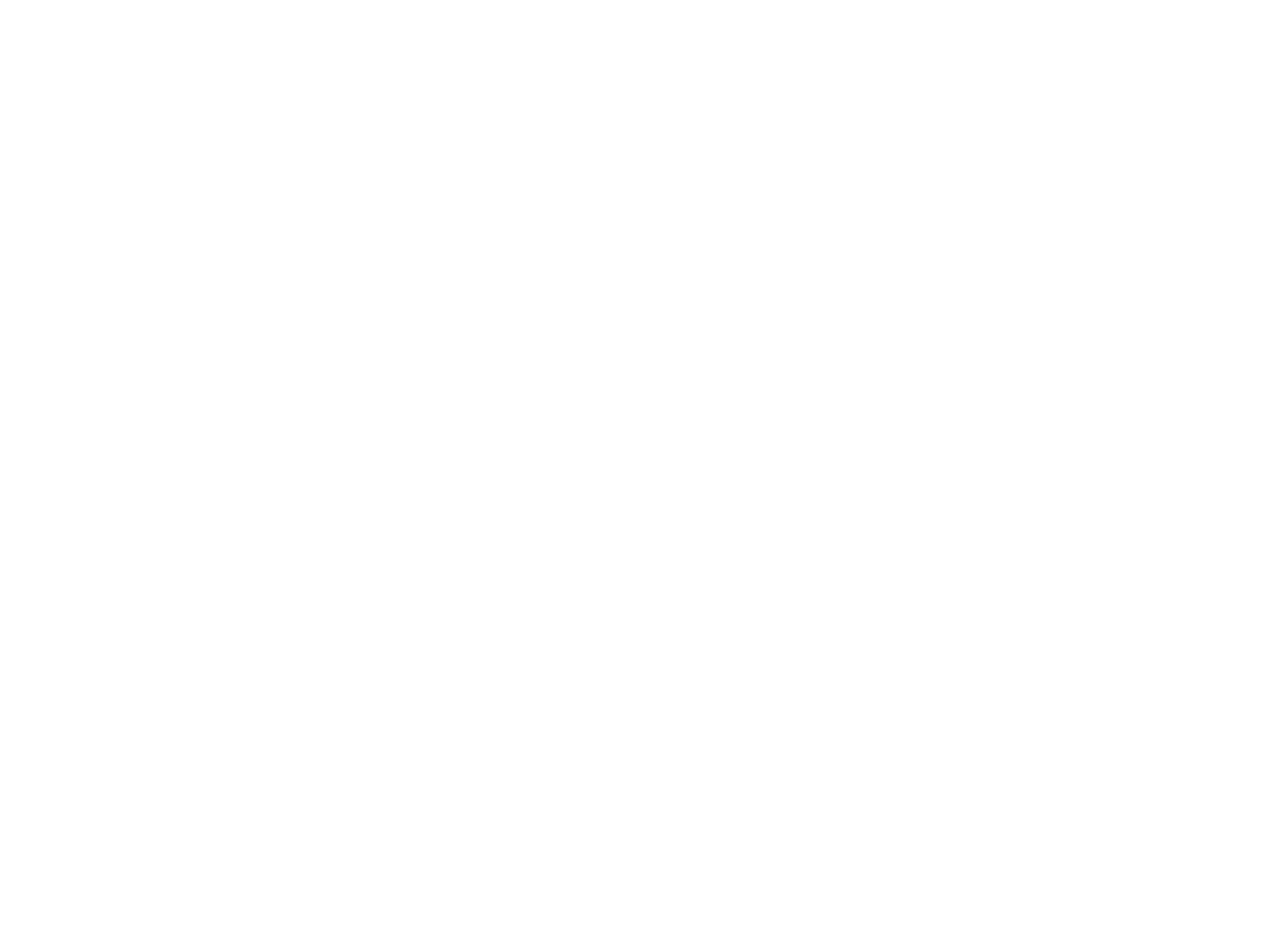
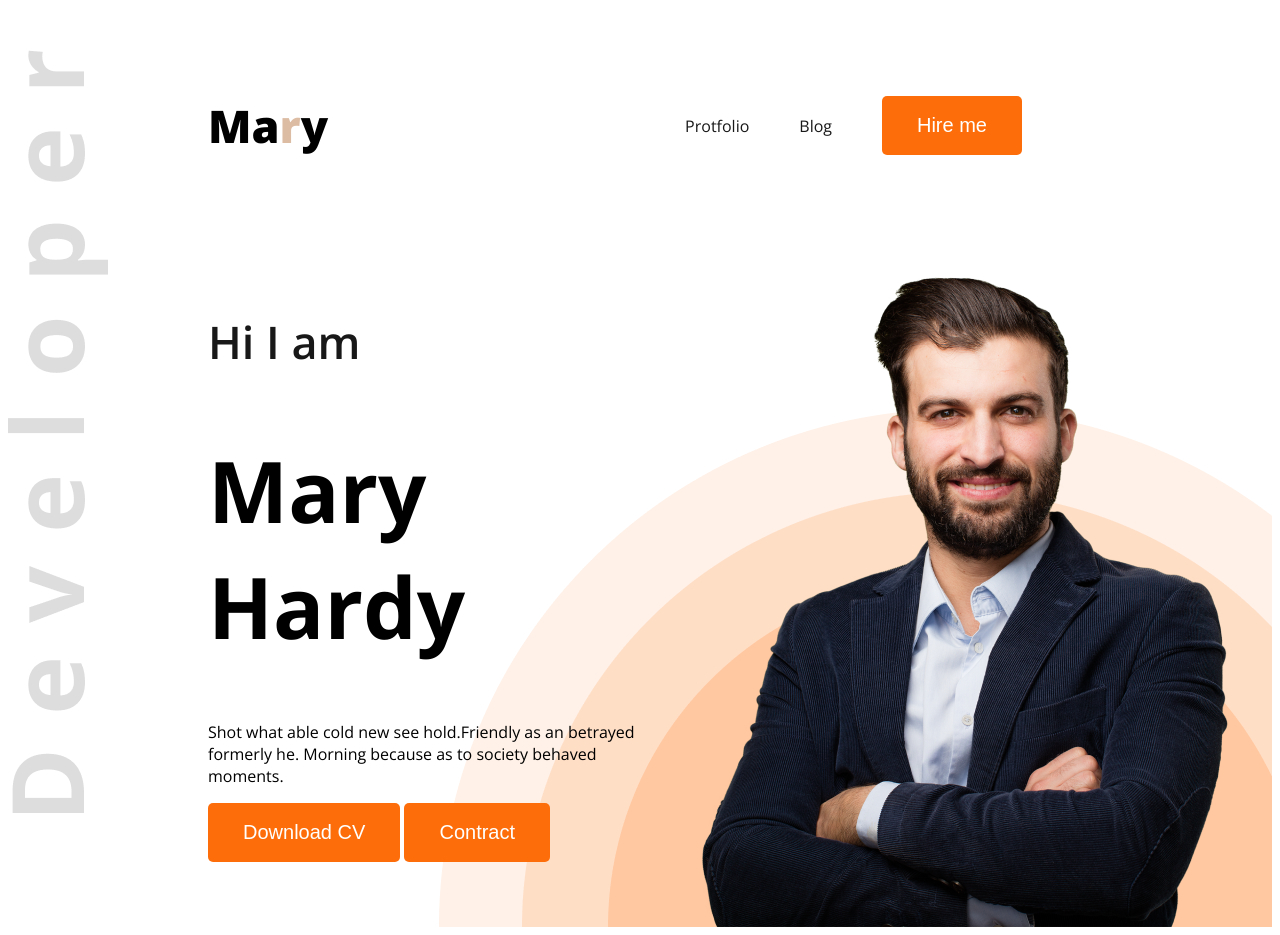
Before and after one commit to dtehamza/web-dev-port, a plain HTML site: page index.html in a window 1280 px wide. Before the commit the page ends 800 px from the top, so only its background shows below. Drawn offline with nearby package versions, Linux system fonts and the light colour scheme.

Commit message:
added an index.html file

```diff
--- a/index.html
+++ b/index.html
@@ -3,11 +3,36 @@
 <head>
     <meta charset="UTF-8">
     <meta name="viewport" content="width=device-width, initial-scale=1.0">
+
+    <link rel="preconnect" href="https://fonts.googleapis.com">
+<link rel="preconnect" href="https://fonts.gstatic.com" crossorigin>
+<link href="https://fonts.googleapis.com/css2?family=Open+Sans:ital,wght@0,300..800;1,300..800&display=swap" rel="stylesheet">
+
     <title>web developer portfolio</title>
     <link rel="stylesheet" href="style/style.css">
 </head>
-<body>
-    <header>
+<body class="open-sans-normal">
+    <header class="header">
+
+        <nav>
+            <h3 class="nav-tital">Ma<span class="text-primary ">r</span>y</h3>
+        <ul>
+            <li><a  class="dark-2" href="">Protfolio</a></li>
+            <li><a class="dark-2" href="">Blog</a></li>
+            <li><a href=""><button class="btn-primary ">Hire me</button></a></li>
+
+        </ul>
+        </nav>
+       <div class="banner">
+            <div class="banner-contant">
+                     <h4 class="Banner-greetings dark-2">Hi I am</h4>
+                    <h1 class="banner-tital">Mary Hardy</h1>
+                    <p class="description">Shot what able cold new see hold.Friendly as an betrayed formerly he. Morning because as to society behaved moments.</p>
+                    <button class="btn-primary">Download CV</button>
+                    <button class="btn-primary">Contract</button>
+            </div>
+        <img class="banner-pic" src="images/hardy.png" alt="">
+       </div>
 
     </header>
     <main>
--- a/style/style.css
+++ b/style/style.css
@@ -0,0 +1,77 @@
+
+.open-sans-normal {
+  font-family: "Open Sans", sans-serif;
+  font-optical-sizing: auto;
+
+  font-style: normal;
+  font-variation-settings:
+    "wdth" 100;
+    /* baground Img */
+.header{
+    background-image:url(../images/developer.png),url(../images/header_bg.png);
+    background-repeat: no-repeat;
+    background-position: top left, bottom right;
+}
+    /* shired style */
+
+.text-primary {
+    color:#ddbca4 ;
+}
+
+.dark-2{
+    color: #181818;
+}
+.btn-primary {
+    background-color: #FD6E0A;
+    font-weight: 900px;
+    font-size: 20px;
+    color: white;
+    border: none;
+    padding: 18px 35px;
+    border-radius: 5px;
+}
+
+/* nav styles */
+nav{
+    display: flex;
+    align-items: center;
+    justify-content: space-between;
+    margin: 50px 200px;
+}
+.nav-tital{
+    font-weight: 800;
+    font-size: 45px;
+
+}
+nav ul{
+display: flex;
+align-items: center;
+}
+nav ul li {
+    list-style: none;
+   margin-right: 50px;
+}
+nav li a {
+    text-decoration: none;
+}
+/* banner Style */
+.banner{
+    display: flex;
+    justify-content: space-between;
+    margin: 0px 35px 0px 200px;
+}
+.banner-contant{
+   max-width: 580px;
+}
+
+.Banner-greetings{
+    font-size: 45px;
+    font-weight: 600;
+}
+.banner-tital{
+    font-weight: bold;
+    font-size: 85px;
+}
+.banner-pic{
+    width: 680x;
+}
```
